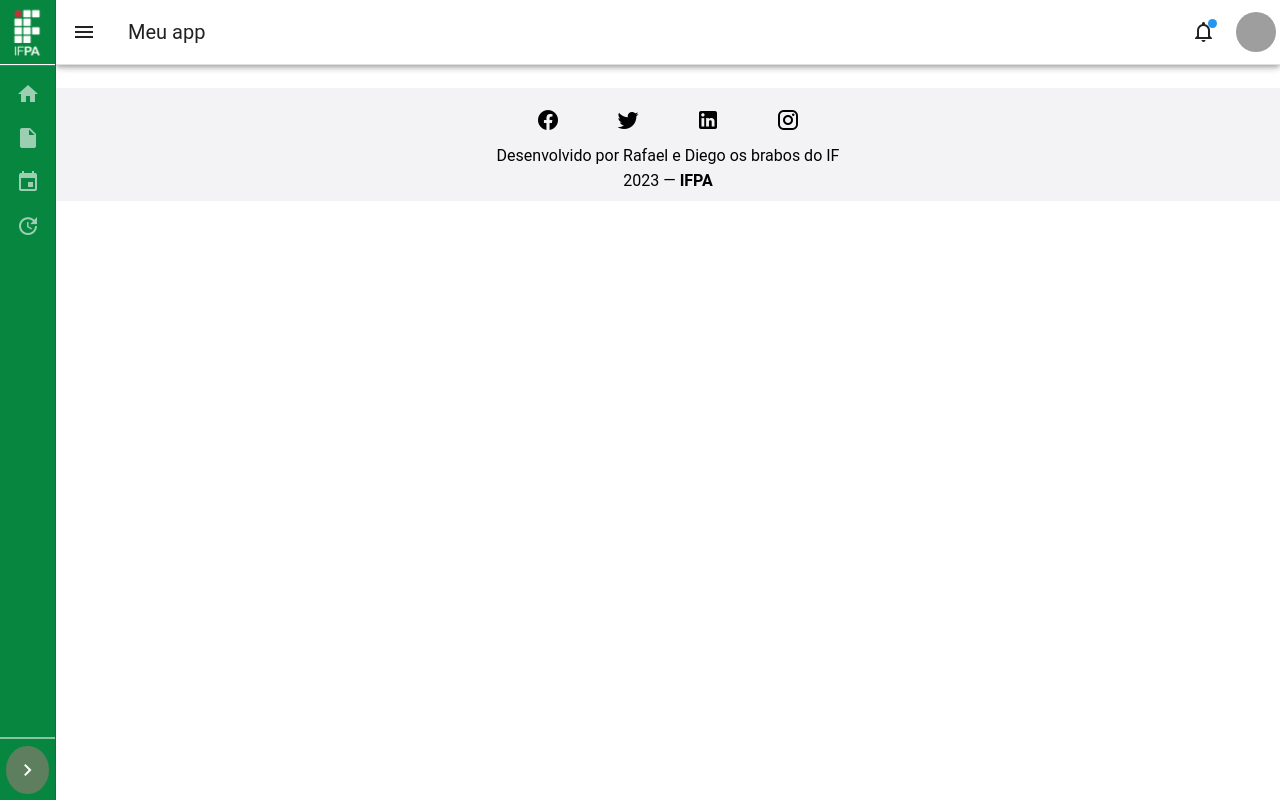
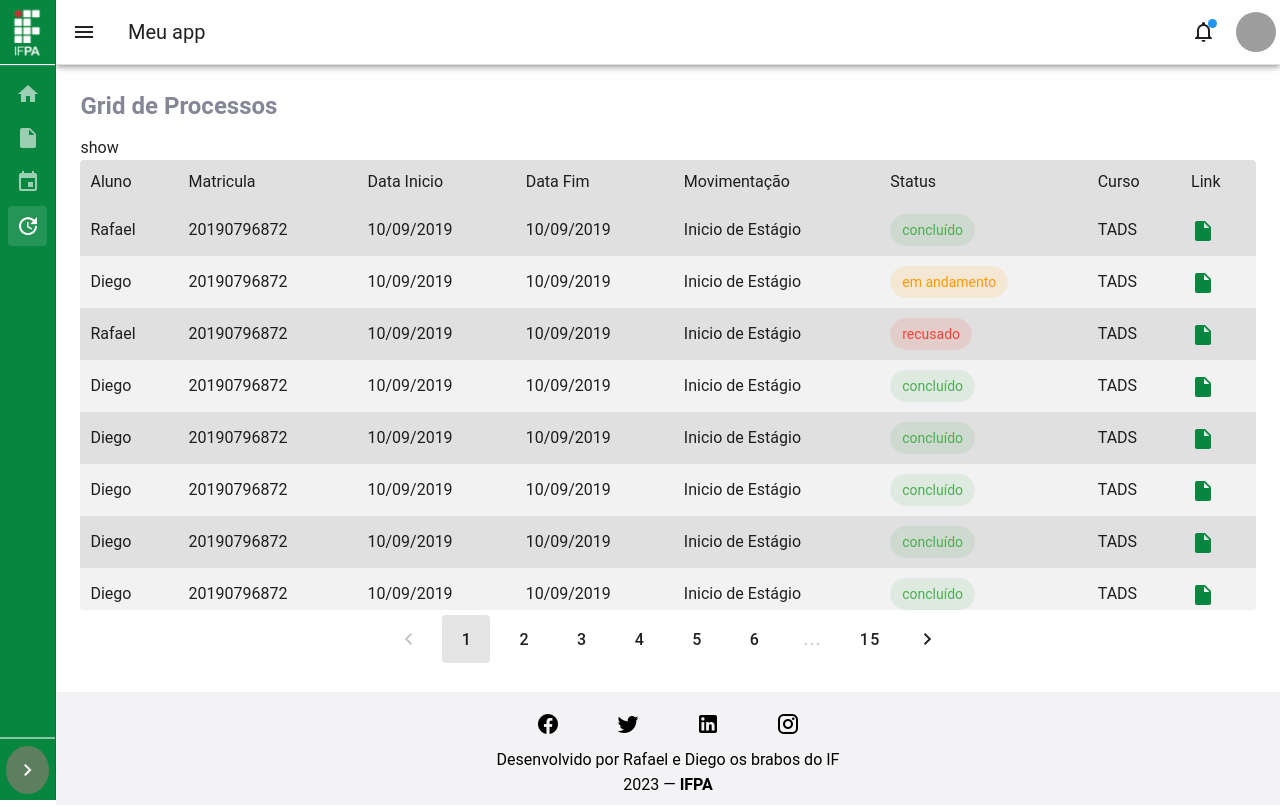
Before and after one commit to diegosantss/Front_estagio_legal, a Vue app: page /acompanhar/processos in a window 1280 px wide. Built offline with nearby package versions, Linux system fonts and the light colour scheme; grey boxes are pictures that could not be loaded.

Commit message:
feat: implementando data-table de acompanhamento de processos

```diff
--- /dev/null
+++ b/src/components/data-table/data-table.vue
@@ -0,0 +1,296 @@
+<template>
+    <div class="table-menu">
+        show
+    </div>
+    <div class="data-table">
+        <table class="table-container">
+            <thead class="header-table">
+                <tr>
+                    <td v-for="(column,i) in columns" :key="i">
+                        <span>{{ column }}</span>
+                    </td>
+                </tr>
+            </thead>
+            <tbody class="body-table">
+                <tr v-for="(register,i) in registers" :key="i">
+                    <td v-for="(key,j) in register" :key="j">
+                        <div v-if="key==='concluído'">
+                            <v-chip color="green">
+                                {{ key }}
+                            </v-chip>
+                        </div>
+                        <div v-else-if="key==='em andamento'">
+                            <v-chip color="orange">
+                                {{ key }}
+                            </v-chip>
+                        </div>
+                        <div v-else-if="key==='recusado'">
+                            <v-chip color="red">
+                                {{ key }}
+                            </v-chip>
+                        </div>
+                        <div v-else-if="key === register.link">
+                            <v-icon icon="mdi-file" style="color: #078640;"></v-icon>
+                        </div>
+                        <div v-else>
+                            <span>{{ key }}</span>
+                        </div>
+                    </td>
+                </tr>
+            </tbody>
+        </table>
+    </div>
+    <div class="pageable-table">
+        <v-pagination
+            v-model="page"
+            :length="15"
+            :total-visible="7"
+        ></v-pagination>
+    </div>
+</template>
+
+<script setup lang="ts">
+    import { reactive, ref } from 'vue';
+    const itemsPerPage = ref(50);
+    const page = ref(1);
+    const columns = reactive([
+        'Aluno',
+        'Matricula',
+        'Data Inicio',
+        'Data Fim',
+        'Movimentação',
+        'Status',
+        'Curso',
+        'Link'
+    ]);
+    const registers = reactive([
+        {
+            aluno: 'Rafael',
+            matricula: 20190796872,
+            dataInicio: '10/09/2019',
+            dataFim: '10/09/2019',
+            movimentacao: 'Inicio de Estágio',
+            status:'concluído',
+            curso: 'TADS',
+            link:'redirect',
+        },
+        {
+            aluno: 'Diego',
+            matricula: 20190796872,
+            dataInicio: '10/09/2019',
+            dataFim: '10/09/2019',
+            movimentacao: 'Inicio de Estágio',
+            status:'em andamento',
+            curso: 'TADS',
+            link:'redirect',
+        },
+        {
+            aluno: 'Rafael',
+            matricula: 20190796872,
+            dataInicio: '10/09/2019',
+            dataFim: '10/09/2019',
+            movimentacao: 'Inicio de Estágio',
+            status:'recusado',
+            curso: 'TADS',
+            link:'redirect',
+        },
+        {
+            aluno: 'Diego',
+            matricula: 20190796872,
+            dataInicio: '10/09/2019',
+            dataFim: '10/09/2019',
+            movimentacao: 'Inicio de Estágio',
+            status:'concluído',
+            curso: 'TADS',
+            link:'redirect',
+        },
+        {
+            aluno: 'Diego',
+            matricula: 20190796872,
+            dataInicio: '10/09/2019',
+            dataFim: '10/09/2019',
+            movimentacao: 'Inicio de Estágio',
+            status:'concluído',
+            curso: 'TADS',
+            link:'redirect',
+        },
+        {
+            aluno: 'Diego',
+            matricula: 20190796872,
+            dataInicio: '10/09/2019',
+            dataFim: '10/09/2019',
+            movimentacao: 'Inicio de Estágio',
+            status:'concluído',
+            curso: 'TADS',
+            link:'redirect',
+        },
+        {
+            aluno: 'Diego',
+            matricula: 20190796872,
+            dataInicio: '10/09/2019',
+            dataFim: '10/09/2019',
+            movimentacao: 'Inicio de Estágio',
+            status:'concluído',
+            curso: 'TADS',
+            link:'redirect',
+        },
+        {
+            aluno: 'Diego',
+            matricula: 20190796872,
+            dataInicio: '10/09/2019',
+            dataFim: '10/09/2019',
+            movimentacao: 'Inicio de Estágio',
+            status:'concluído',
+            curso: 'TADS',
+            link:'redirect',
+        },
+        {
+            aluno: 'Diego',
+            matricula: 20190796872,
+            dataInicio: '10/09/2019',
+            dataFim: '10/09/2019',
+            movimentacao: 'Inicio de Estágio',
+            status:'concluído',
+            curso: 'TADS',
+            link:'redirect',
+        },
+        {
+            aluno: 'Diego',
+            matricula: 20190796872,
+            dataInicio: '10/09/2019',
+            dataFim: '10/09/2019',
+            movimentacao: 'Inicio de Estágio',
+            status:'concluído',
+            curso: 'TADS',
+            link:'redirect',
+        },
+        {
+            aluno: 'Diego',
+            matricula: 20190796872,
+            dataInicio: '10/09/2019',
+            dataFim: '10/09/2019',
+            movimentacao: 'Inicio de Estágio',
+            status:'concluído',
+            curso: 'TADS',
+            link:'redirect',
+        },
+        {
+            aluno: 'Diego',
+            matricula: 20190796872,
+            dataInicio: '10/09/2019',
+            dataFim: '10/09/2019',
+            movimentacao: 'Inicio de Estágio',
+            status:'concluído',
+            curso: 'TADS',
+            link:'redirect',
+        },
+        {
+            aluno: 'Diego',
+            matricula: 20190796872,
+            dataInicio: '10/09/2019',
+            dataFim: '10/09/2019',
+            movimentacao: 'Inicio de Estágio',
+            status:'concluído',
+            curso: 'TADS',
+            link:'redirect',
+        },
+        {
+            aluno: 'Diego',
+            matricula: 20190796872,
+            dataInicio: '10/09/2019',
+            dataFim: '10/09/2019',
+            movimentacao: 'Inicio de Estágio',
+            status:'concluído',
+            curso: 'TADS',
+            link:'redirect',
+        },
+        {
+            aluno: 'Diego',
+            matricula: 20190796872,
+            dataInicio: '10/09/2019',
+            dataFim: '10/09/2019',
+            movimentacao: 'Inicio de Estágio',
+            status:'concluído',
+            curso: 'TADS',
+            link:'redirect',
+        },
+        {
+            aluno: 'Diego',
+            matricula: 20190796872,
+            dataInicio: '10/09/2019',
+            dataFim: '10/09/2019',
+            movimentacao: 'Inicio de Estágio',
+            status:'concluído',
+            curso: 'TADS',
+            link:'redirect',
+        },
+        {
+            aluno: 'Diego',
+            matricula: 20190796872,
+            dataInicio: '10/09/2019',
+            dataFim: '10/09/2019',
+            movimentacao: 'Inicio de Estágio',
+            status:'concluído',
+            curso: 'TADS',
+            link:'redirect',
+        },
+        {
+            aluno: 'Diego',
+            matricula: 20190796872,
+            dataInicio: '10/09/2019',
+            dataFim: '10/09/2019',
+            movimentacao: 'Inicio de Estágio',
+            status:'concluído',
+            curso: 'TADS',
+            link:'redirect',
+        },
+        ]);
+</script>
+
+<style lang="scss" scoped>
+.data-table {
+    border-radius: 4px;
+    width: 100%;
+    max-height: 450px;
+    overflow: auto;
+    position: relative;
+}
+
+.table-container {
+  overflow-y: auto;
+  border-collapse: collapse;
+  width: 100%;
+}
+
+.header-table {
+  position: sticky;
+  width: 100%;
+  top: 0;
+  z-index: 1;
+}
+
+
+.footer-table {
+    position: sticky;
+    bottom: 0;
+    background-color: #f2f2f2;
+}
+
+tr:nth-child(odd) {
+  background-color: #e0e0e0;
+}
+
+tr:nth-child(even) {
+  background-color: #f2f2f2;
+}
+
+
+td {
+  padding: 10px;
+  /* border: 1px solid #ddd; */
+}
+
+.body-table{
+    height: 500px;
+}
+</style>
--- a/src/components/sidebar-menu/sidebar-menu.vue
+++ b/src/components/sidebar-menu/sidebar-menu.vue
@@ -20,7 +20,7 @@
         <v-list-item prepend-icon="mdi-home" title="Home" value="home" to="/estagio/obrigatorio"></v-list-item>
         <v-list-item prepend-icon="mdi-file" title="Inicio de Estágio" value="inicioEstagio" to="/estagio/naoobrigatorio"></v-list-item>
         <v-list-item prepend-icon="mdi-calendar" title="Fim de Estágio" value="fimEstagio"></v-list-item>
-          <v-list-item prepend-icon="mdi-update" title="Acompanhar Processos" value="acompanharProcessos"></v-list-item>
+          <v-list-item prepend-icon="mdi-update" title="Acompanhar Processos" value="acompanharProcessos" to="/acompanhar/processos"></v-list-item>
       </v-list>
         <template v-slot:append>
           <div class="footer-sidebar">
--- a/src/views/acompanhar-processos/visao-dex/acompanhar-processos.vue
+++ b/src/views/acompanhar-processos/visao-dex/acompanhar-processos.vue
@@ -1,12 +1,21 @@
 <template>
-   <div>
-
-   </div>
+  <div>
+    <div class="title">
+      <h1 class="title1">Grid de Processos</h1>
+    </div>
+    <DataTable></DataTable>
+  </div>
 </template>
 
 <script setup lang="ts">
+  import  DataTable  from '../../../components/data-table/data-table.vue'
 </script>
 
-<style scoped>
-
+<style lang="scss" scoped>
+.title1 {
+text-align: left;
+color: #858796;
+font-size: 1.5rem;
+margin-bottom: 1%;
+}
 </style>
```
Also changed, not shown: src/plugins/vuetify.ts (+12 -2 lines).
